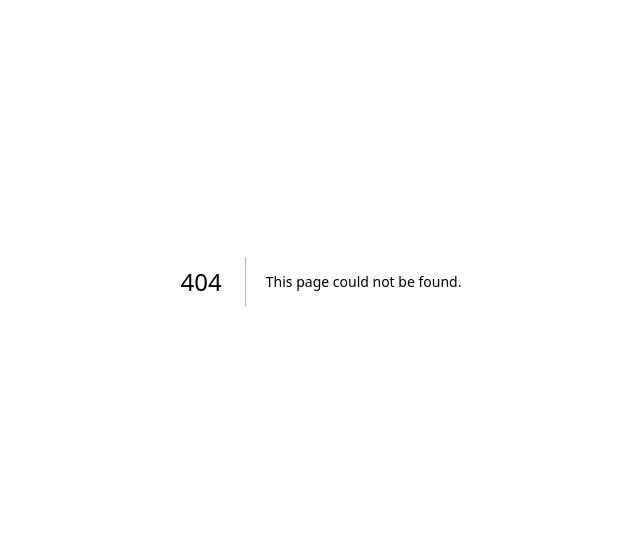
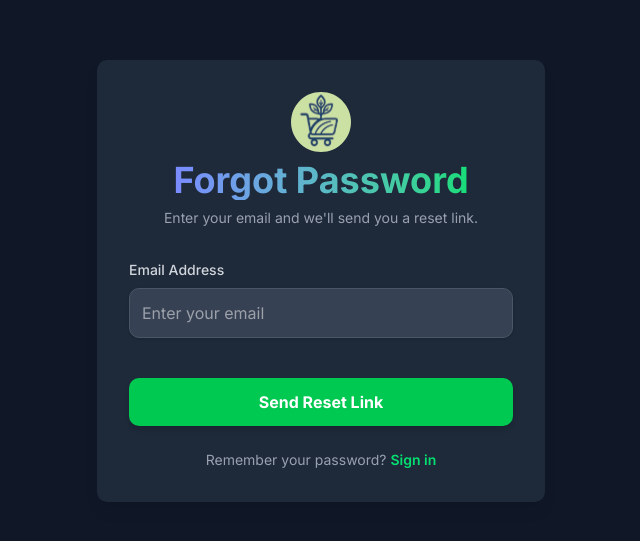
Before and after one commit to septalonika/farmmerce-frontend, a Next.js app: page /forgot-password in a window 1280 px wide. Before the commit this address had no page. Shown: the part 119-660 px from the top of the page, without its empty margins (319-959 px from the left). Built offline with nearby package versions, Linux system fonts and the light colour scheme.

Commit message:
feat : create forget password page

```diff
--- /dev/null
+++ b/src/app/(auth)/forgot-password/page.tsx
@@ -0,0 +1,107 @@
+"use client";
+import React, { useState } from "react";
+import Link from "next/link";
+import Image from "next/image";
+import iconFarmmerce from "../../../../public/farmmerce-iconic.svg";
+import { fetchData } from "@/app/services/api";
+import InputField from "@/components/ui/InputField";
+import CustomButton from "@/components/ui/CustomButton";
+
+const ForgotPasswordPage = () => {
+  const [email, setEmail] = useState("");
+  const [loading, setLoading] = useState(false);
+  const [successMessage, setSuccessMessage] = useState("");
+  const [errorMessage, setErrorMessage] = useState("");
+  const [touched, setTouched] = useState(false);
+
+  const fieldError = touched && !email ? "Please enter your email." : "";
+
+  const handleSubmit = async (e: React.FormEvent<HTMLFormElement>) => {
+    e.preventDefault();
+    setLoading(true);
+    setSuccessMessage("");
+    setErrorMessage("");
+
+    try {
+      await fetchData({
+        endpoint: "/auth/forgot-password",
+        method: "POST",
+        data: { email },
+      });
+
+      setSuccessMessage("Reset link has been sent to your email!");
+      setEmail(""); // Reset form
+    } catch (err: any) {
+      setErrorMessage(err.message || "Something went wrong. Please try again.");
+    } finally {
+      setLoading(false);
+    }
+  };
+
+  return (
+    <section className="flex h-screen w-full items-center justify-center bg-gray-900">
+      {/* Form Container */}
+      <div className="w-full max-w-md rounded-lg bg-gray-800 p-8 shadow-lg backdrop-blur-md">
+        {/* Heading */}
+        <div className="flex flex-col items-center gap-2 text-center">
+          <Image src={iconFarmmerce} width={60} height={60} alt="logo" />
+          <div>
+            <h1 className="animate-fade-in bg-gradient-to-r from-indigo-400 to-green-400 bg-clip-text text-4xl font-bold text-transparent">
+              Forgot Password
+            </h1>
+            <p className="mt-2 text-sm text-gray-400">
+              Enter your email and we'll send you a reset link.
+            </p>
+          </div>
+        </div>
+
+        {/* Form */}
+        <form className="mt-8 space-y-6" onSubmit={handleSubmit}>
+          <InputField
+            id="email"
+            type="email"
+            value={email}
+            onChange={(e) => setEmail(e.target.value)}
+            onBlur={() => setTouched(true)}
+            placeholder="Enter your email"
+            label="Email Address"
+            error={fieldError} // atau bisa disesuaikan kalau mau lebih spesifik
+          />
+
+          {/* Success or Error Messages */}
+          {successMessage && (
+            <p className="text-center text-sm text-green-400">
+              {successMessage}
+            </p>
+          )}
+          {errorMessage && (
+            <p className="text-center text-sm text-red-400">{errorMessage}</p>
+          )}
+
+          {/* Reset Password Button */}
+          <CustomButton
+            type="submit"
+            label="Send Reset Link"
+            loading={loading}
+            variant="primary"
+            size="medium"
+            className="mt-4 w-full cursor-pointer hover:scale-105"
+          />
+
+          {/* Back to Sign In */}
+          <p className="text-center text-sm text-gray-400">
+            Remember your password?{" "}
+            <Link
+              href="/login"
+              className="font-semibold text-green-400 hover:underline"
+            >
+              Sign in
+            </Link>
+          </p>
+        </form>
+      </div>
+    </section>
+  );
+};
+
+export default ForgotPasswordPage;
```
